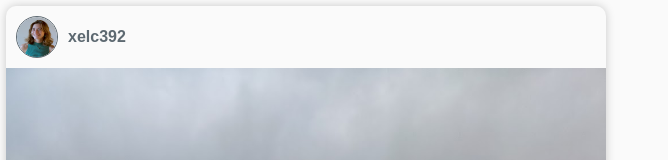
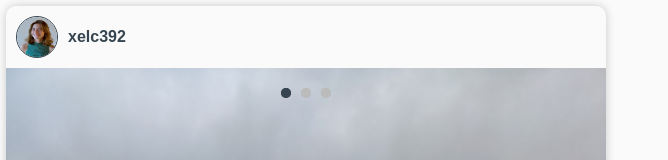
Before and after one commit to annaruizferrer/annaruizferrer.github.io, a Vue app: page / in a window 1280 px wide. Shown: the top 160 px of the page, without its empty margins (0-668 px from the left). Built offline with nearby package versions, Linux system fonts and the light colour scheme; some icons are missing.

Commit message:
Some dots

```diff
--- a/src/App.vue
+++ b/src/App.vue
@@ -6,13 +6,32 @@
         <span class="username">xelc392</span>
       </div>
       <SaveIcon  class="icons"/>
-
     </section>
-    <div class="reel" id="reel">
+    <div class="reel-container">
+    <div class="dots-container">
+      <span
+        v-for="(image, index) in images"
+        :key="index"
+        class="dot"
+        :class="{ active: activeIndex === index }"
+        @click="goToImage(index)"
+      ></span>
+    </div>
+    <div class="reel" id="reel" @scroll="handleScroll">
+      <div class="dots-container">
+      <span
+        v-for="(image, index) in images"
+        :key="index"
+        class="dot"
+        :class="{ active: activeIndex === index }"
+        @click="goToImage(index)"
+      ></span>
+    </div>
       <div class="post-image" v-for="(image, index) in images" :key="index">
         <img :src="image.src" :alt="'Image ' + (index + 1)" />
       </div>
     </div>
+  </div>
     <section class="post-footer">
       <div class="side">
           <LikeIcon class="icons"/>
@@ -52,7 +71,7 @@ import ShareIcon from './icons/ShareIcon.vue';
 import LikeIcon from './icons/LikeIcon.vue';
 import CommentIcon from './icons/CommentIcon.vue';
 import SaveIcon from './icons/SaveIcon.vue';
-
+import { ref } from 'vue';
 // import { FaFlag } from 'oh-vue-icons/icons/fa';
 //
 // const IconI = FaFlag
@@ -67,7 +86,22 @@ const images = [
     { src: "/image2.jpg" },
     { src: "/image3.jpg" },
   ];
+const activeIndex = ref(0);
 
+function handleScroll() {
+  const reel = document.getElementById('reel');
+  const scrollPosition = reel.scrollLeft;
+  const imageWidth = reel.offsetWidth;
+  const newIndex = Math.round(scrollPosition / imageWidth);
+  activeIndex.value = newIndex;
+  console.log('activeIndex', activeIndex.value)
+}
+
+function goToImage(index) {
+  const reel = document.getElementById('reel');
+  const imageWidth = reel.offsetWidth;
+  reel.scrollTo({ left: imageWidth * index, behavior: 'smooth' });
+}
 </script>
 
 
@@ -90,10 +124,12 @@ section {
     left: 0;
 }
 
+
 svg {
-    fill: rgba(54, 69, 79, 0.8);
+    fill: rgba(54, 69, 79, 1);
     display: block;
 }
+
 
       .post {
           max-width: 600px;
@@ -127,21 +163,25 @@ svg {
           height: 40px;
           border-radius: 50%;
           margin-right: 10px;
-          border: 0.8px solid rgba(54, 69, 79, 0.8);
+          border: 0.8px solid rgba(54, 69, 79, 1);
       }
 
       .username {
           font-weight: bold;
           float: left;
-          color: rgba(54, 69, 79, 0.8);
+          color: rgba(54, 69, 79, 1);
       }
 
       .info-text {
           font-size: 14px;
           float: left;
-          color: rgba(54, 69, 79, 0.8);
+          color: rgba(54, 69, 79, 1);
           padding:  0 5px;
           font-weight: 500;
+      }
+
+      .reel-container {
+       position: relative;
       }
 
       .reel {
@@ -190,4 +230,32 @@ svg {
           transition: transform 0.2s ease;
       }
 
+      .dots-container {
+      display: flex;
+      justify-content: center;
+      z-index: 1000;
+      top:-60%;
+      position: absolute;
+      top: 0;
+      left: 50%;
+      transform: translateX(-50%);
+      display: flex;
+      justify-content: center;
+      margin-top: 20px;
+      z-index: 2;
+
+    }
+
+  .dot {
+    width: 10px;
+    height: 10px;
+    background-color: #bbb;
+    border-radius: 50%;
+    margin: 0 5px;
+    cursor: pointer;
+    transition: background-color 0.3s ease;
+  }
+  .dot.active {
+    background-color: rgba(54, 69, 79, 1);
+  }
 </style>
```
